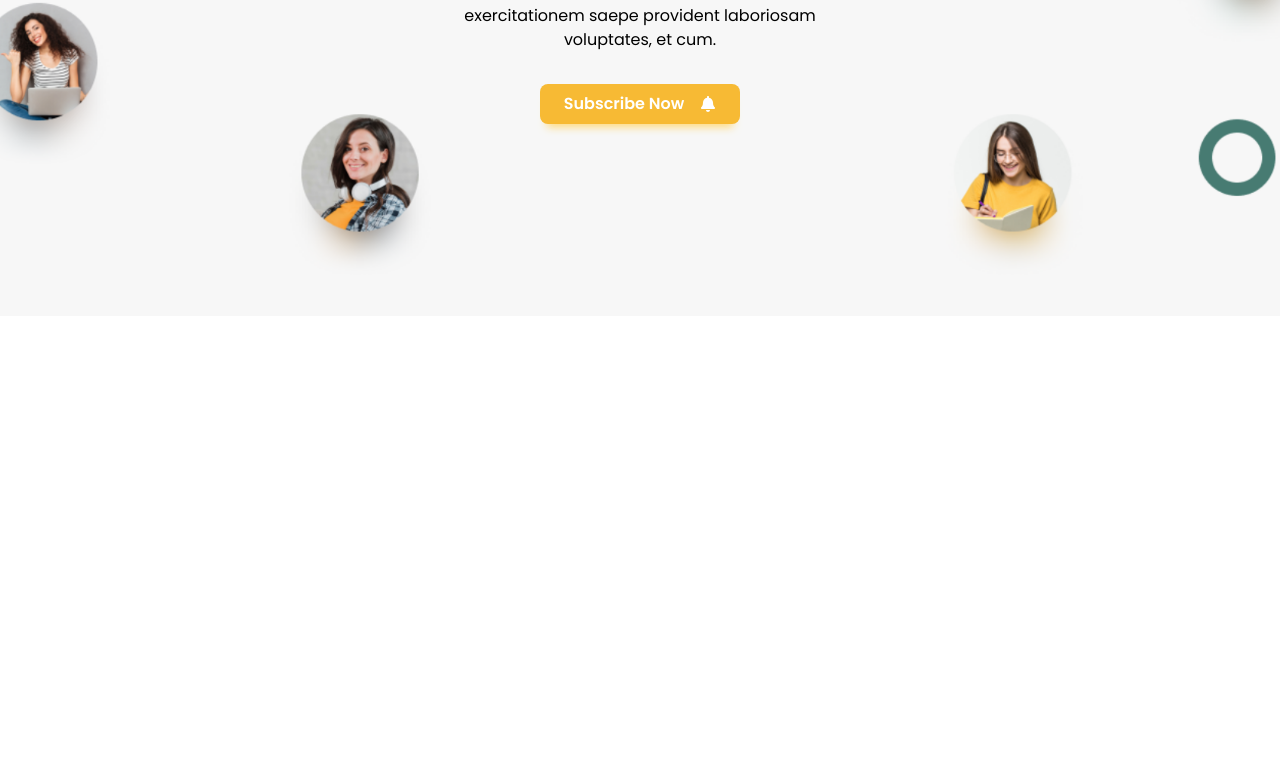
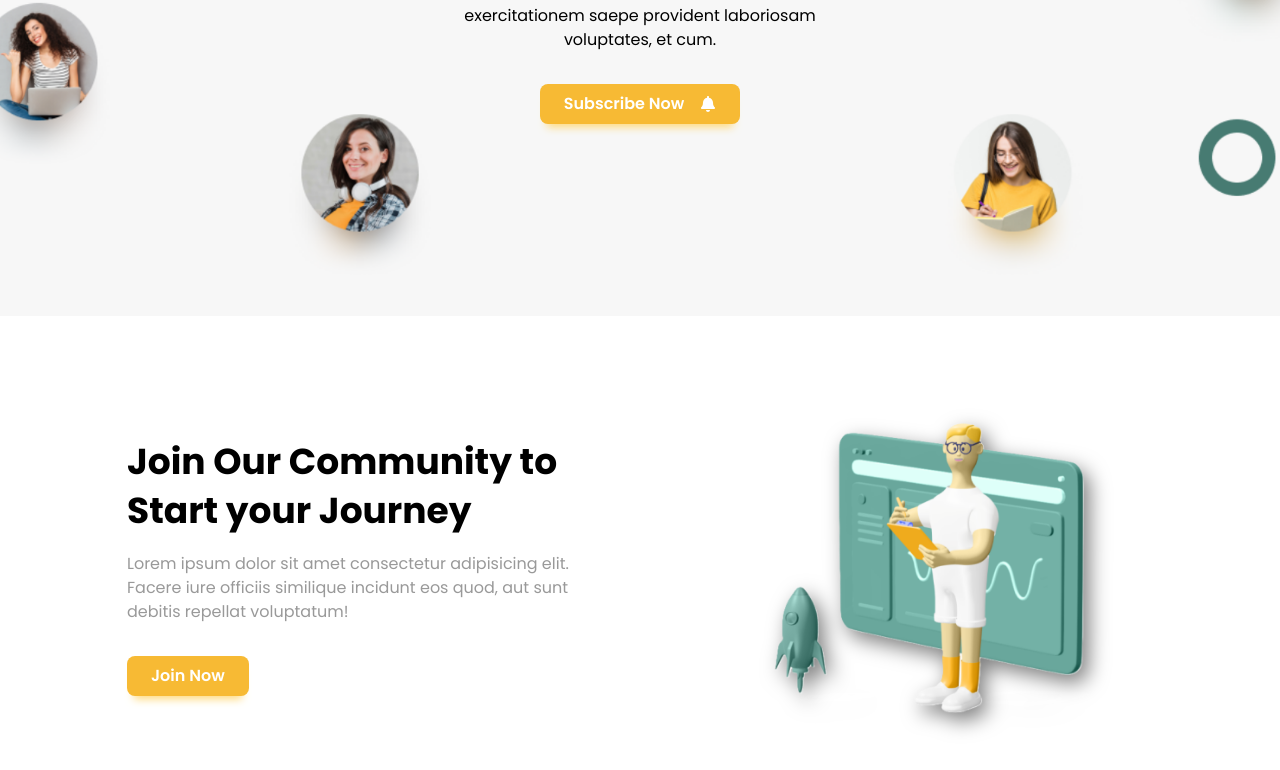
Before and after one commit to Prakashpreveen/React-JS-EEducation_WebPage-Project, a React (Vite) app: page / in a window 1280 px wide. Shown: the part 2124-2894 px from the top of the page. Before the commit the page ends 2440 px from the top, so only its background shows below. Built offline with nearby package versions, Linux system fonts and the light colour scheme.

Commit message:
added join community section

```diff
--- a/src/App.jsx
+++ b/src/App.jsx
@@ -4,6 +4,7 @@
 import Services from "./components/Services";
 import Banner from "./components/Banner";
 import Subscribe from "./components/Subscribe";
+import CommunityBanner from "./components/CommunityBanner";
 
 const App = () => {
   return (
@@ -13,6 +14,7 @@
       <Services />
       <Banner />
       <Subscribe />
+      <CommunityBanner />
     </main>
   );
 };
--- /dev/null
+++ b/src/components/CommunityBanner.jsx
@@ -0,0 +1,47 @@
+import React from "react";
+import BannerPng from "../assets/banner.png";
+import { motion } from "framer-motion";
+
+const CommunityBanner = () => {
+  return (
+    <section>
+      <div className="container py-14 md:py-24 grid grid-cols-1 md:grid-cols-2 gap-8 space-y-6 md:space-y-0">
+        {/* Banner Text */}
+        <motion.div
+          initial={{ opacity: 0, x: -50 }}
+          whileInView={{ opacity: 1, x: 0 }}
+          className="flex flex-col justify-center"
+        >
+          <div className="text-center md:text-left space-y-4 lg:max-w-[450px] mx-auto">
+            <h1 className="text-4xl font-bold !leading-snug">
+              Join Our Community to Start your Journey
+            </h1>
+            <p className="text-dark2">
+              Lorem ipsum dolor sit amet consectetur adipisicing elit. Facere
+              iure officiis similique incidunt eos quod, aut sunt debitis
+              repellat voluptatum!
+            </p>
+            <a
+              href="https://chat.whatsapp.com/FQSKgJ5f1eIAhlyF5sVym0"
+              className="primary-btn !mt-8"
+            >
+              Join Now
+            </a>
+          </div>
+        </motion.div>
+
+        {/* Banner Image */}
+        <div className="flex justify-center items-center">
+          <motion.img
+            initial={{ opacity: 0, x: 50 }}
+            whileInView={{ opacity: 1, x: 0 }}
+            src={BannerPng}
+            className="w-[350px] md:max-w-[450px] object-cover drop-shadow"
+          />
+        </div>
+      </div>
+    </section>
+  );
+};
+
+export default CommunityBanner;
```
